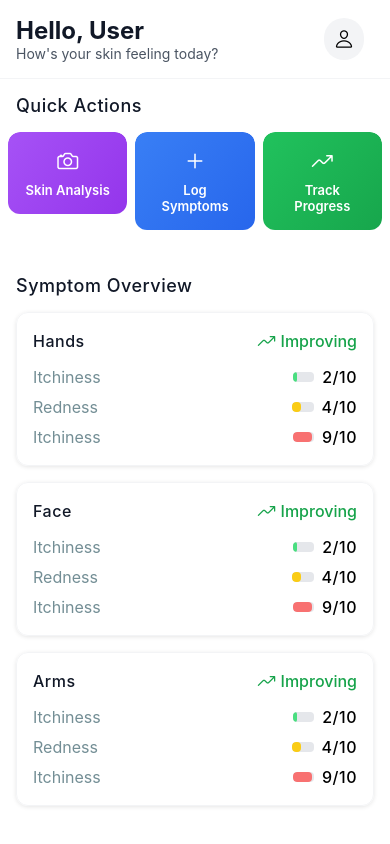
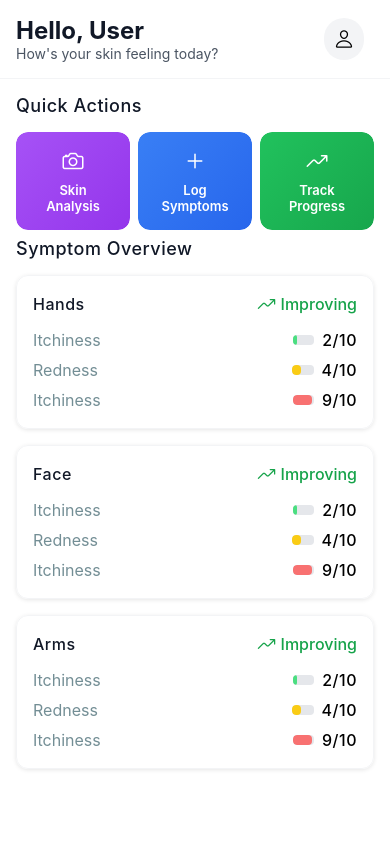
Before and after one commit to mujtaba1-1/DermaLog, a React Native app: screen / in a window 390 px wide. Built offline with nearby package versions, Linux system fonts and the light colour scheme.

Commit message:
Fixed width issue where quick actions were overflowing outside the container

```diff
--- a/components/QuickActionCard.jsx
+++ b/components/QuickActionCard.jsx
@@ -1,4 +1,4 @@
-import { StyleSheet, Text, View, Pressable } from 'react-native'
+import { StyleSheet, Text, View, Pressable, Dimensions } from 'react-native'
 import { Ionicons } from '@expo/vector-icons';
 import { LinearGradient } from 'expo-linear-gradient';
 import React from 'react'
@@ -27,16 +27,19 @@ const quickActions = {
 
 const QuickActionCard = ({ actionKey, onPress }) => {
   const action = quickActions[actionKey];
-  const dimension = 100 / quickActions.items + '%';
 
   if (!action) return null;
+
+  const screenWidth = Dimensions.get('window').width;
+  const availableWidth = screenWidth - 32 - (quickActions.items - 1) * 8; // Subtracting padding and gap
+  const cardWidth = availableWidth / quickActions.items;
 
   return (
     <Pressable
      onPress={onPress}
      style={({ pressed }) => [
        styles.card,
-       { backgroundColor: action.color, width: dimension, aspectRatio: 1 },
+       { backgroundColor: action.color, width: cardWidth },
        pressed && styles.pressed
      ]}
     >
@@ -60,8 +63,7 @@ export default QuickActionCard;
 const styles = StyleSheet.create({
   card: {
     borderRadius: 12,
-    overflow: 'hidden',
-    marginBottom: 16,
+    overflow: 'hidden'
   },
   pressed: {
     opacity: 0.8
```
